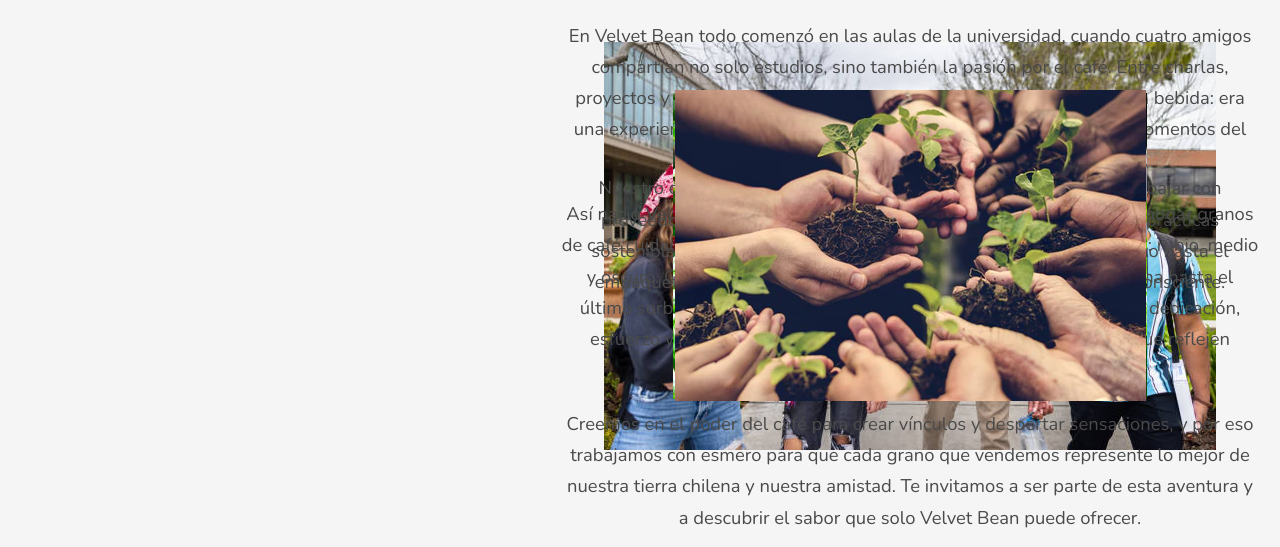
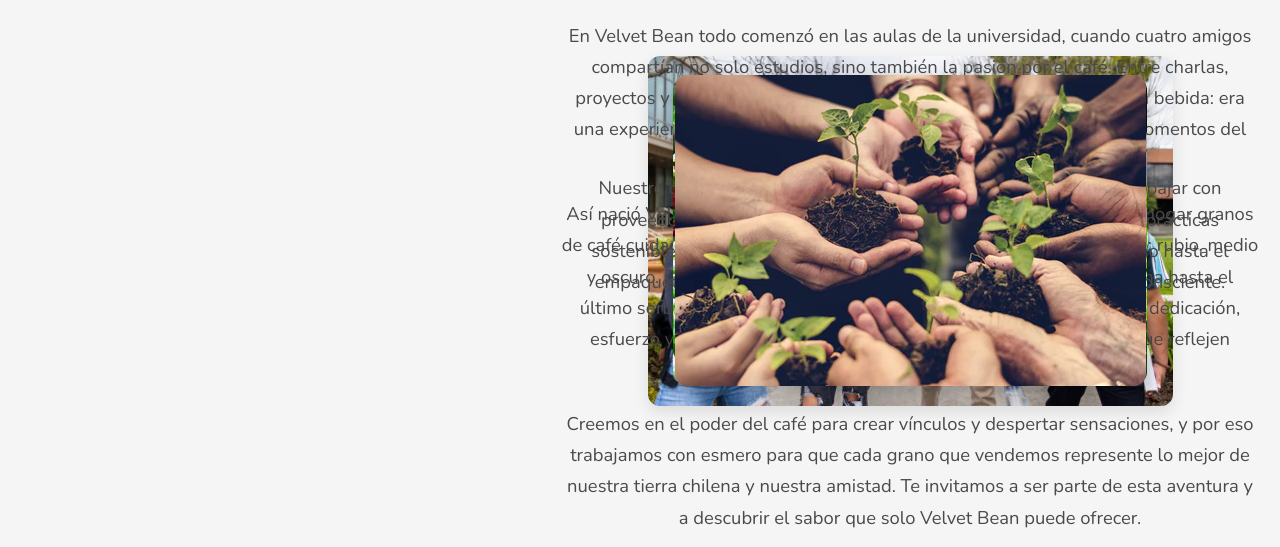
Before and after one commit to agustcamilo/velvetbean, a website: page pages/nosotros.html in a window 1280 px wide. Shown: the part 253-800 px from the top of the page. Drawn offline with nearby package versions, Linux system fonts and the light colour scheme; files whose address does not match are found by name.

Commit message:
solucion nosotros

```diff
--- a/scss/components/_main.scss
+++ b/scss/components/_main.scss
@@ -201,6 +201,13 @@ main {
       grid-area: img3;
     }
 
+    img {
+      @include img-ajustada(12px);
+      max-height: 350px;
+      margin-bottom: 30px;
+      box-shadow: 0 6px 15px rgba(0, 0, 0, 0.1);
+    }
+
     h1 {
       @extend %titulo-centrado;
     }
```
Also changed, not shown: css/estilos.css, 1 other file.
